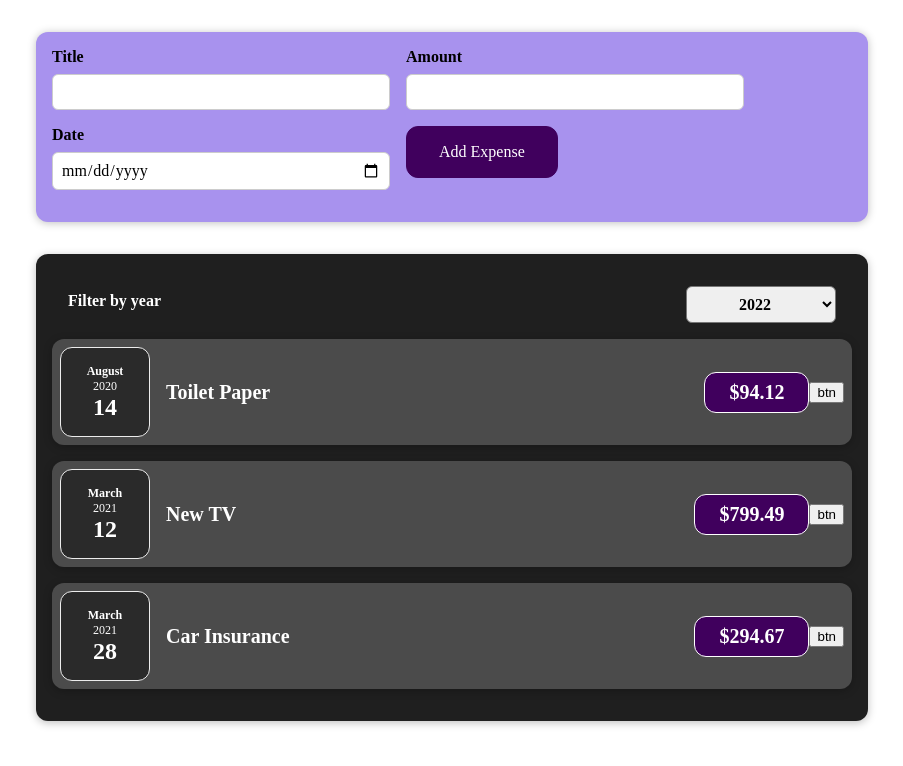
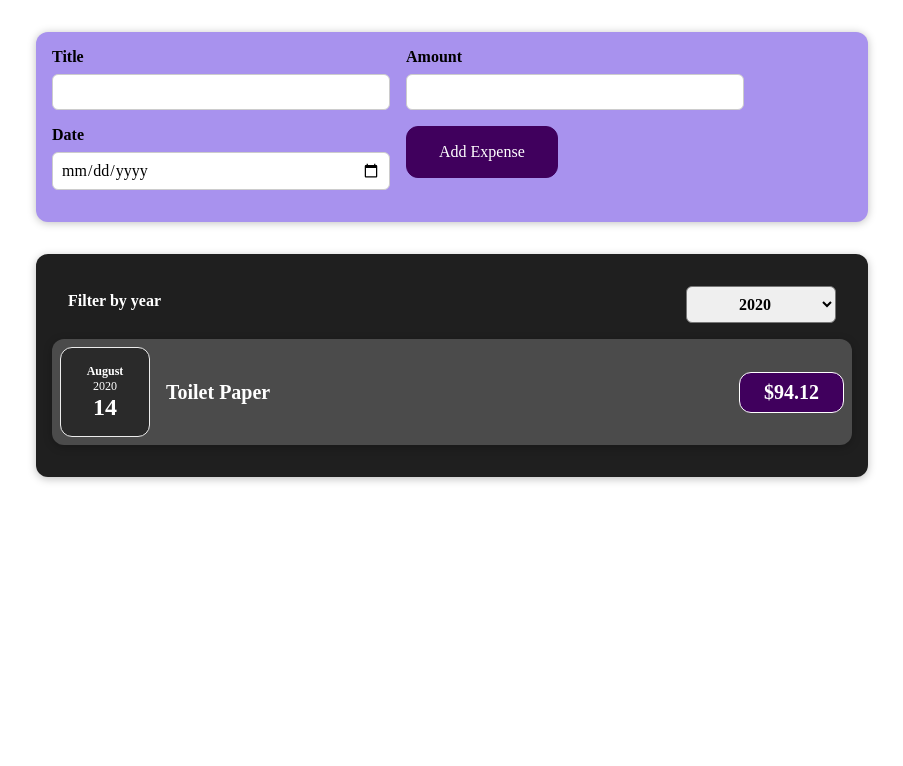
Before and after one commit to morozowandrey/react-expenses-tracker, a React (Create React App) app: page / in a window 1280 px wide. Shown: the top 766 px of the page, without its empty margins (188-1091 px from the left). Built offline with nearby package versions, Linux system fonts and the light colour scheme.

Commit message:
dynamic expenses implemented

```diff
--- a/src/App.js
+++ b/src/App.js
@@ -2,8 +2,7 @@ import React, { useState } from 'react'
 import Expenses from './components/Expenses/Expenses'
 import NewExpence from './components/NewExpense/NewExpense'
 
-function App() {
-  const [expenses, setExpenses] = useState([
+const DUMMY_EXPENSES = [
   {
     id: 'e1',
     title: 'Toilet Paper',
@@ -23,12 +22,16 @@ function App() {
     amount: 450,
     date: new Date(2021, 5, 12),
   },
-  ])
+]
+
+function App() {
+  const [expenses, setExpenses] = useState(DUMMY_EXPENSES)
 
   const addExpenseHandler = (expense) => {
     console.log(expense)
-    setExpenses([...expenses, expense])
-    // expenses.push(expense)
+    setExpenses((prevExpenses) => {
+      return [expense, ...prevExpenses]
+    })
   }
 
   return (
--- a/src/components/Expenses/Expenses.js
+++ b/src/components/Expenses/Expenses.js
@@ -5,13 +5,15 @@ import ExpensesFilter from '../Expenses/ExpensesFilter'
 import Card from '../UI/Card'
 
 function Expenses(props) {
-  const [filterState, setFilterState] = useState('')
+  const [filterState, setFilterState] = useState('2020')
 
   const filterChangeHandler = (filterValue) => {
     setFilterState(filterValue)
-    console.log('filterValue', filterValue)
-    console.log('filterState', filterState)
   }
+
+  const filtredExpenses = props.expenses.filter(
+    (expense) => expense.date.getFullYear().toString() === filterState
+  )
 
   return (
     <div>
@@ -20,21 +22,14 @@ function Expenses(props) {
           selected={filterState}
           onFilterChange={filterChangeHandler}
         />
-        <ExpenseItem
-          title={props.expenses[0].title}
-          amount={props.expenses[0].amount}
-          date={props.expenses[0].date}
-        ></ExpenseItem>
-        <ExpenseItem
-          title={props.expenses[1].title}
-          amount={props.expenses[1].amount}
-          date={props.expenses[1].date}
-        ></ExpenseItem>
-        <ExpenseItem
-          title={props.expenses[2].title}
-          amount={props.expenses[2].amount}
-          date={props.expenses[2].date}
-        ></ExpenseItem>
+        {filtredExpenses.map((expense, i) => (
+          <ExpenseItem
+            key={expense.id}
+            title={expense.title}
+            amount={expense.amount}
+            date={expense.date}
+          ></ExpenseItem>
+        ))}
       </Card>
     </div>
   )
--- a/src/components/Expenses/ExpensesItem.js
+++ b/src/components/Expenses/ExpensesItem.js
@@ -1,22 +1,16 @@
-import React, { useState } from 'react'
+import React from 'react'
 import ExpenseDate from '../Expenses/ExpenseDate'
 import Card from '../UI/Card'
 import './ExpenseItem.scss'
 
 const ExpenseItem = (props) => {
-  const [title, setTitle] = useState(props.title)
-
-  const clickHandler = () => {
-    setTitle('updated')
-  }
   return (
     <Card className="expense-item">
       <ExpenseDate date={props.date}></ExpenseDate>
       <div className="expense-item__description">
-        <h2>{title}</h2>
+        <h2>{props.title}</h2>
         <div className="expense-item__price">${props.amount}</div>
       </div>
-      <button onClick={clickHandler}>btn</button>
     </Card>
   )
 }
```
Lines whose indentation alone changed are shown as unchanged.
